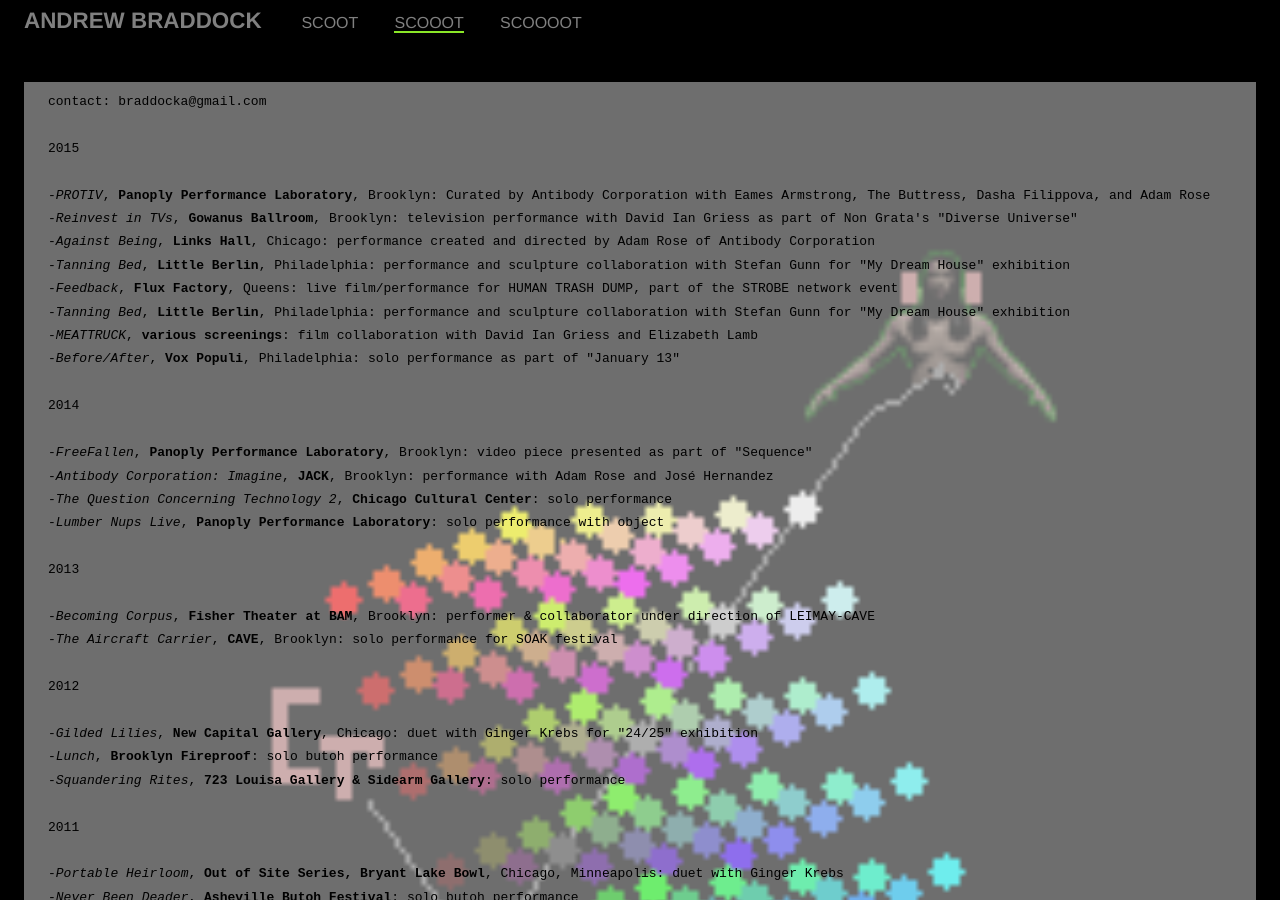
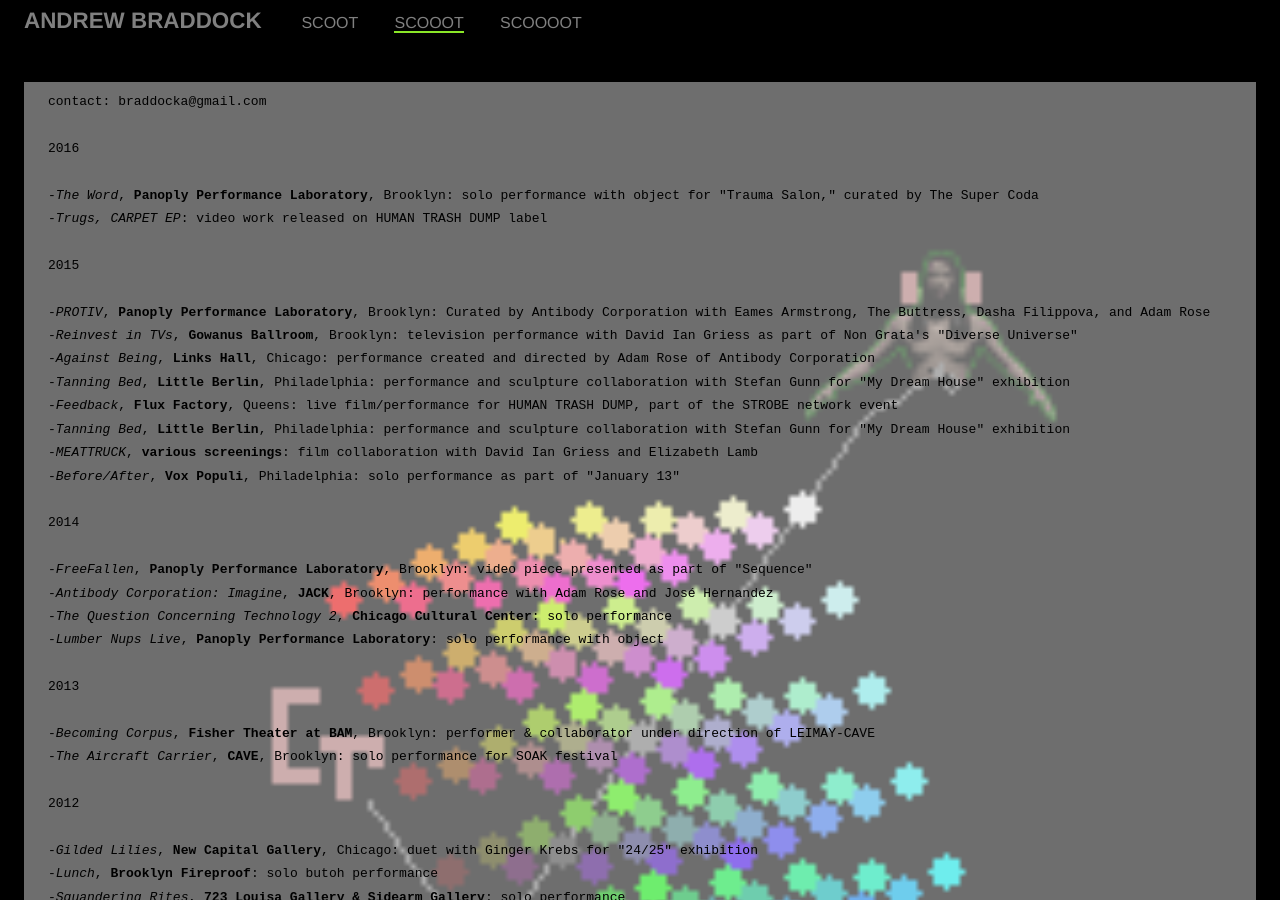
Before and after one commit to scootfence/scootfence.github.io, a Jekyll site: the page built from about.md, in a window 1280 px wide and 900 px high. Built offline with Jekyll 4.4.1, drawn with Linux system fonts in a browser that asks for light colours; Markdown is read by kramdown in place of the engine named in the settings.

Commit message:
Update about.md

```diff
--- a/about.md
+++ b/about.md
@@ -5,6 +5,11 @@ permalink: about/index.html
 ---
 <font size="2">
 contact: braddocka@gmail.com
+<br><br>
+2016
+<br><br>
+-<i>The Word</i>, <b>Panoply Performance Laboratory</b>, Brooklyn: solo performance with object for "Trauma Salon," curated by The Super Coda
+<br>-<i>Trugs, CARPET EP</i>: video work released on HUMAN TRASH DUMP label
 <br><br>
 2015
 <br><br>
```
